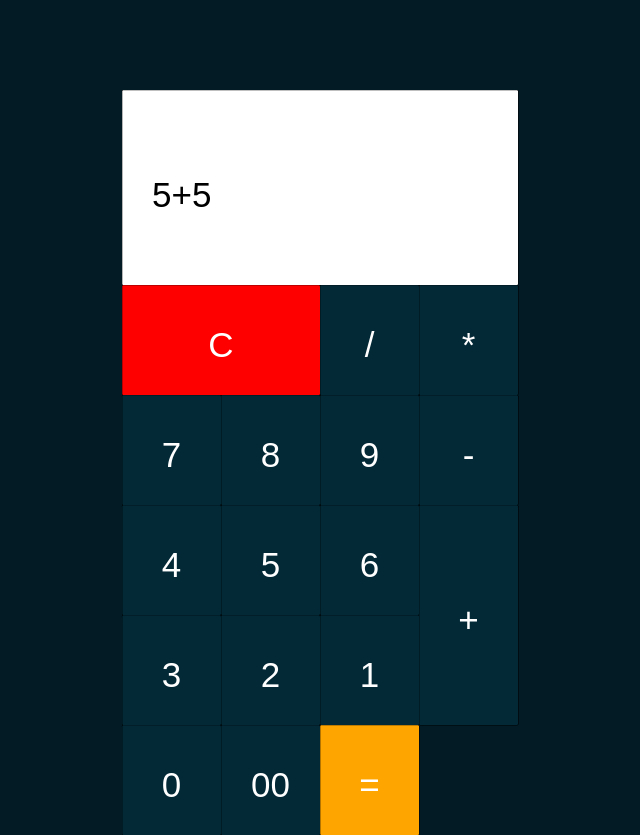
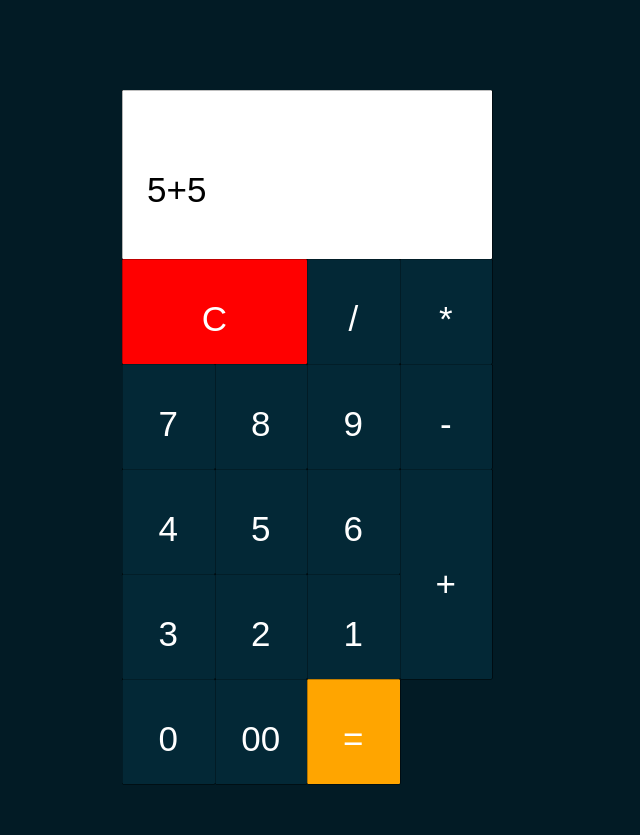
Before and after one commit to danielopus1/Calculator-grid, a plain HTML site: page index.html in a window 1280 px wide. Shown: the whole page, without its empty margins (366-1006 px from the left). After the commit the page ends 800 px from the top, so only its background shows below. Drawn offline with Linux system fonts and the light colour scheme.

Commit message:
first commit

```diff
--- a/style.css
+++ b/style.css
@@ -15,7 +15,7 @@
 
   .calculator>div {
     background-color: rgb(3, 40, 54);
-    padding: 30px;
+    padding: 25px;
     text-align: center;
     box-shadow:
       0.3px 0 0 0 black,
@@ -30,10 +30,10 @@
     grid-area: 1 / 1 / 2 / 5; /* Start at Row 1, Start at Column 1, End at Row 2 and End at Column 5 */
     background-color: white;
     font-size: 35px;
-    width: 21rem;
-    height: 5rem;
+    width: 20rem;
+    height: 4rem;
     color: black;
-    padding-top: 85px;
+    padding-top: 80px;
     text-align: start;
   }
 
```
